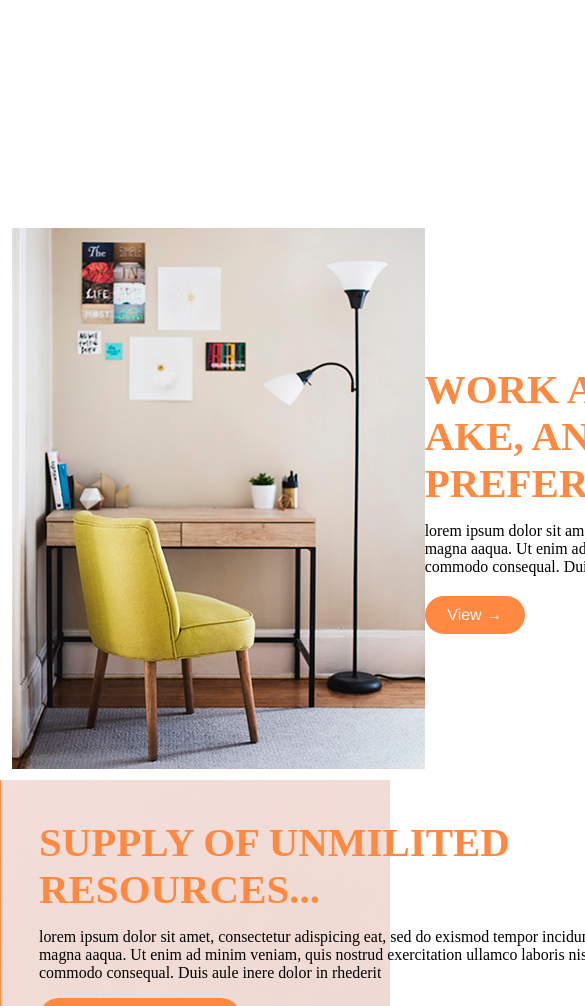
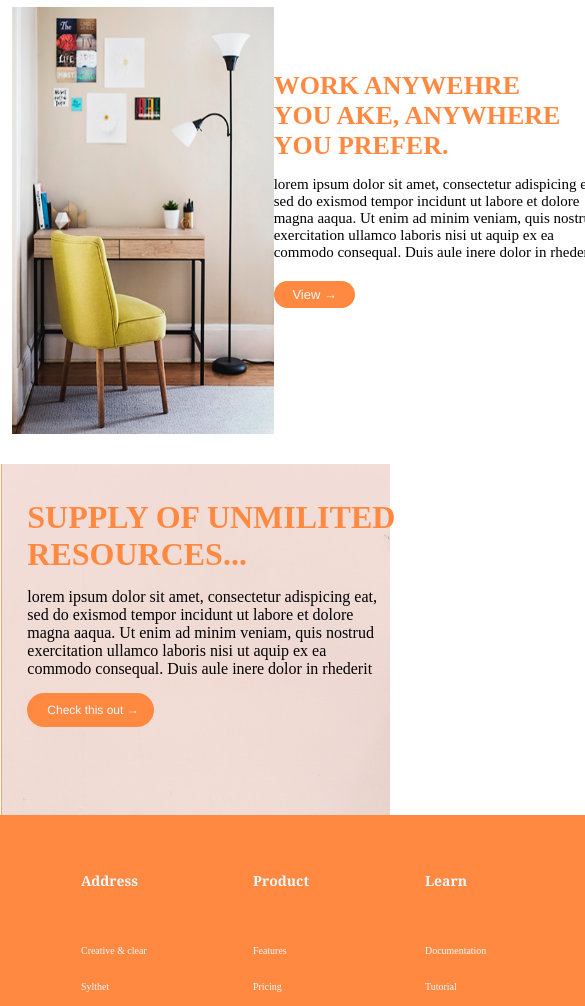
Before and after one commit to Jovanny1227/proyecto-Creative-Clean, a plain HTML site: page index.html in a window 390 px wide. Shown: the part 994-2000 px from the top of the page, 585 px wide, since content can reach past the window. Drawn offline with Linux system fonts and the light colour scheme.

Commit message:
cuarto commit

```diff
--- a/index.html
+++ b/index.html
@@ -2,17 +2,18 @@
 <html lang="en">
 <head>
     <meta charset="UTF-8">
+    <meta name="viewport" content="width=device-width, initial-scale=1.0">
     <meta name="viewport" content="#width=d#evice-width, initial-scale=1#.0">
     <link rel="stylesheet" href="style.css">
     <link rel="icon" href="imgs/bgHeader.png">
     <title>Creative & Clean</title>
 </head>
 <body>
-    <section class="container1">
+    <header class="container1">
         <h1>Creative & Clean</h1>
         <p>LUXURY WORKSTATION WITH STYLE</p>
         <button>View &rarr;</button>
-    </section>
+    </header>
     <section class="container2">
         <div><h2>MAKE YOUR WORKSTATION FUN WITH ENTERTAINMENT</h2>
             <P>lorem ipsum dolor sit amet, consectetur adispicing eat,
--- a/style.css
+++ b/style.css
@@ -1,8 +1,10 @@
+@import url('https://fonts.googleapis.com/css2?family=Roboto:ital,wght@0,100..900;1,100..900&display=swap');
 *{
     margin: 0%;
     padding: 0%;
     cursor:context-menu;
-    font-family:'Times New Roman', Times, serif;
+    font-family: roboto slap;
+
 }
 .container1{
     padding: 100px 0px 15.5% 0px;
@@ -47,7 +49,6 @@
     width: 690px;
     text-align: left;
     font-size: calc(12px + 1vw);
-    /* font-size: 30px; */
     margin-top: 15px;
 }
 .container2 button{
@@ -105,7 +106,6 @@
     width: 570px;
     text-align: left;
     color: rgb(255, 137, 64);
-    /* font-size: 40px; */
     font-size: calc(39px + 0.5vw);
 }
 .container4 button{
@@ -163,3 +163,112 @@ img{
     width: 600px;
     height: 10%;
 }
+
+
+@media ( max-width: 921px){
+    .container1{
+        padding: 30px 2px 16.5% 14px;
+    }
+    .container2 img, .container3 img{
+        width: 306px;
+        margin: 1% 8% 5% 5%;
+        height: 427px;
+    }
+    .container2 p{
+        width: 478px;
+        font-size: 21px;
+    }
+    .container2 h2{
+        width: 322px;
+        font-size: 27px;
+        margin-top: 20%;
+    }
+    .container2 button{
+        width: 81px;
+        font-size: 13px;
+        padding: 6px 1px 6px 2px;
+    }
+    .container3 button{
+        width: 81px;
+        font-size: 13px;
+        padding: 6px 1px 6px 2px;
+    }
+    .container3 h3{
+        width: 308px;
+        font-size: 26px;
+        margin-top: 20%;
+    }
+    .container3 p{
+        width: 412px;
+        font-size: 18px;
+    }
+    .container4{
+        padding: 8% 0% 0% 6%;
+        background-position-y: 0px;
+        height: 341px;
+        background-position-x: -2px;
+    }
+    .container4 h2{
+        width: 570px;
+        font-size: 32px;
+    }
+    .container4 p{
+        width: 447px;
+        font-size: 20px;
+    }
+    .container4 button{
+        font-size: 12px;
+        padding: 10px 15px 10px 20px;
+    }
+    .container5{
+        padding: 8px 282px 22px 102px;
+        width: 773px;
+    }
+}
+@media (max-width: 769px){
+
+    .container1{
+        padding: 31px 2px 16.5% 14px;
+        background-position-x: -15px;
+    }
+    .container1 h1{
+        font-size: 60px;
+    }
+    .container1 p{
+        font-size: 24px;
+    }
+    .container1 button{
+        width: 82px;
+        font-size: 14px;
+        padding: 10px 0px 10px 6px;
+        margin: 100% 0% 100% 0%;
+    }
+    .container2 img, .container3 img{
+        margin: 1% 0% 5% 0%;
+        width: 262px;
+    }
+    .container5{
+        padding: 17px 0px 22px 0px;
+    }
+    .container2 p, .container3 p{
+        font-size: 15px;
+        width: 339px;
+    }
+    .container4{
+        padding: 9% 0% 0% 7%;
+        background-position-y: 0px;
+        height: 316px;
+        background-position-x: 1px;
+    }
+    .container4 p{
+        width: 350px;
+        font-size: 16px;
+    }
+    .container5{
+        padding: 12px 0px 22px 59px;
+        width: 710px;
+    }
+    footer{
+        padding: 0.5% 12% 0.5% 0%;
+    }
+}
```
